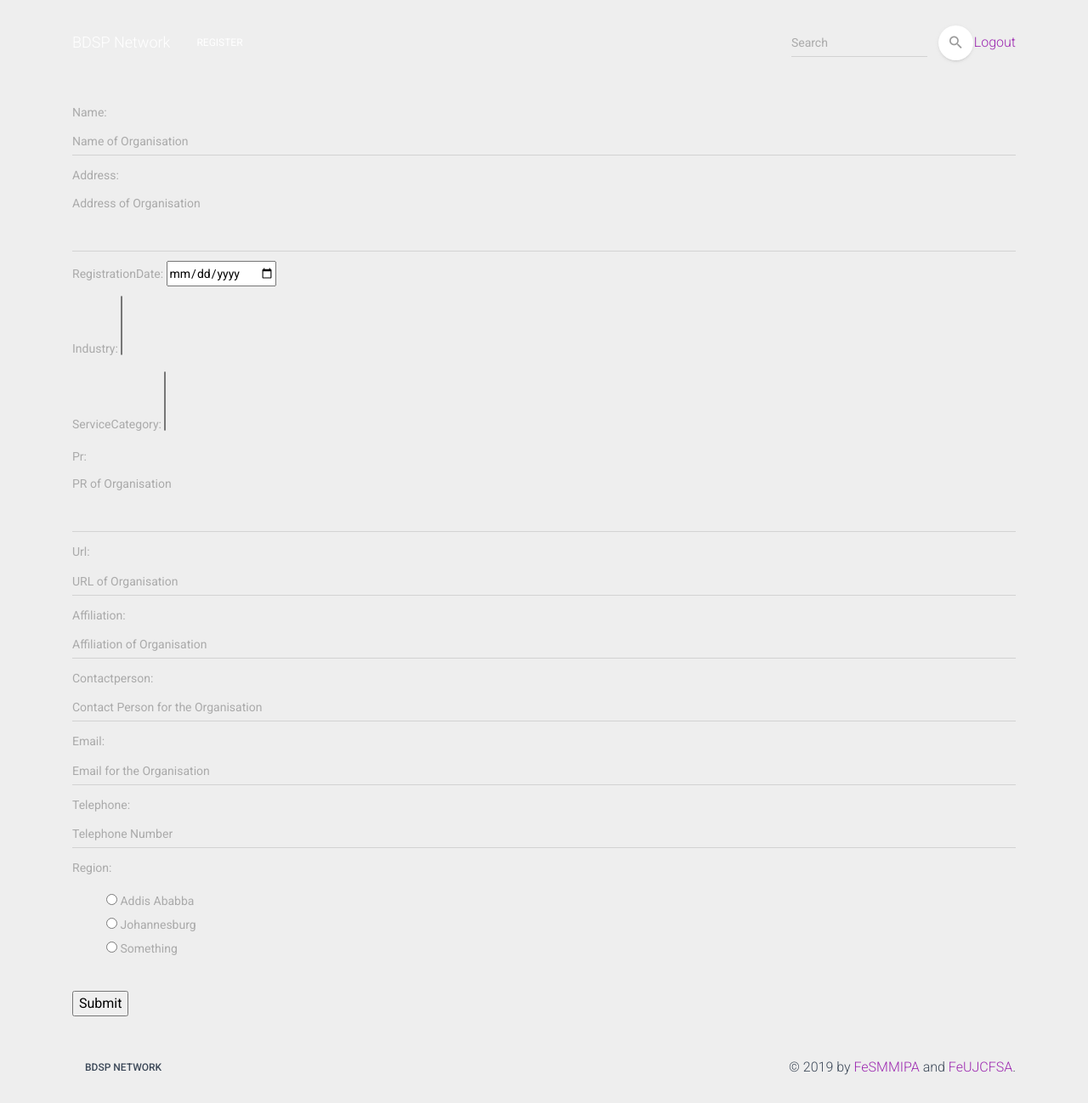
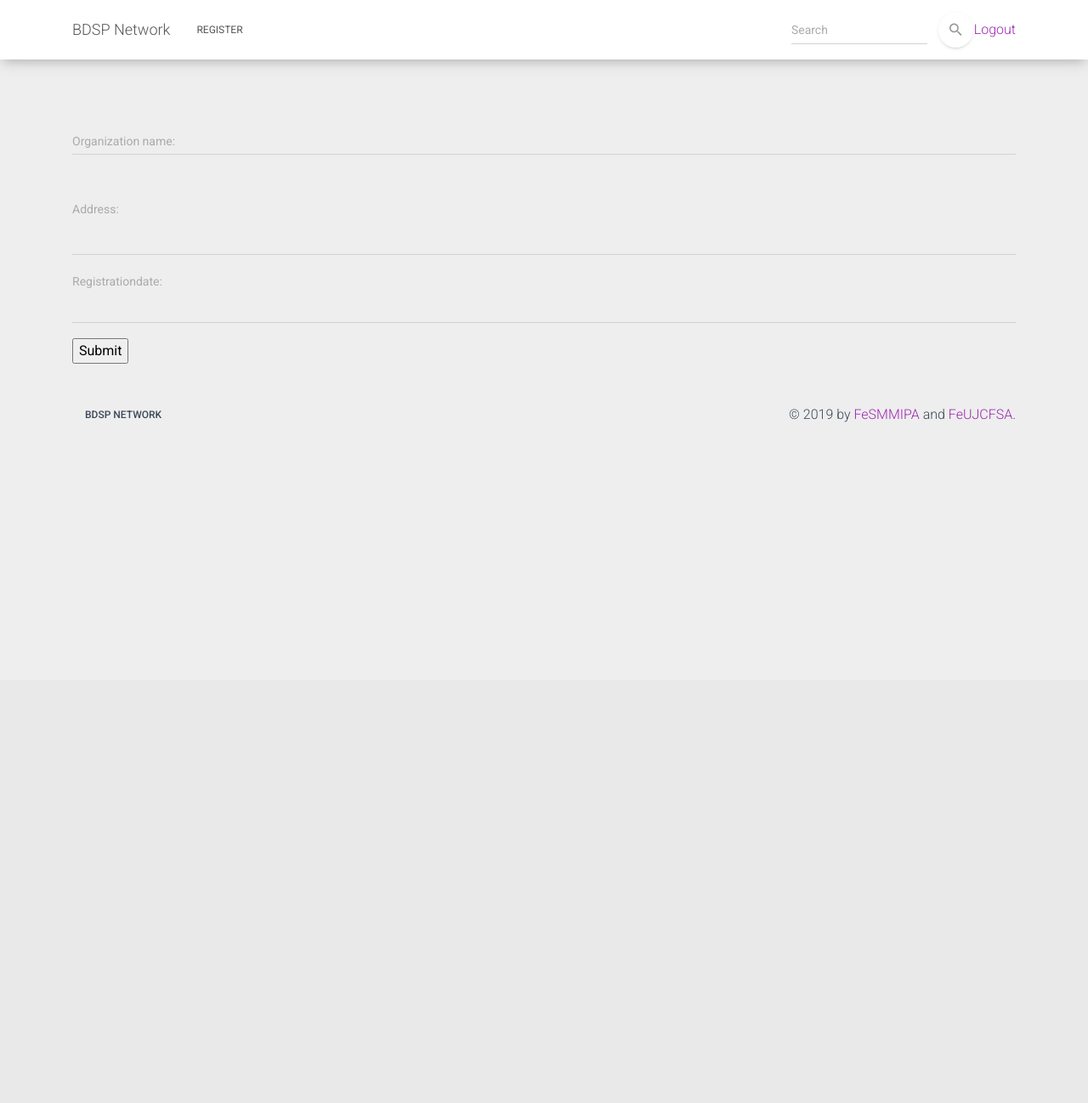
Before and after one commit to ShintaG3/bdsp, a Django app: page /register in a window 1280 px wide. Shown: the whole page at 85% size. After the commit the page ends 497 px from the top, so only its background shows below. Run offline with Django 3.2, Linux system fonts and the light colour scheme; the visitor is signed in with stand-in values (Sample User, id 1); data that the repository does not hold is empty; some libraries are stand-ins or nearby versions.

Commit message:
update view for detail page design

```diff
--- a/index/forms.py
+++ b/index/forms.py
@@ -1,6 +1,7 @@
 from django.forms import ModelForm
 from django import forms
 from index.models import OrgBaseInfo, Service, Experience, Case, Industry, Region_data
+
 
 class ExperienceForm(ModelForm):
     class Meta:
@@ -55,6 +56,7 @@ class ServiceForm(ModelForm):
         )
     )
 
+
 class CaseForm(ModelForm):
     class Meta:
         model = Case
@@ -78,26 +80,32 @@ class CaseForm(ModelForm):
         )
     )
 
+
 def region_data():
     return Region_data
+
 
 class OrgBaseInfoForm(ModelForm):
     class Meta:
         model = OrgBaseInfo
         fields = '__all__'
+
     Name = forms.CharField(
+        label='Organization name',
         widget=forms.TextInput(
             attrs={
                 "class": "form-control",
-                "placeholder": "Name of Organisation"
+                # "placeholder": "Name of Organisation"
+
             }
         )
     )
     Address = forms.CharField(
+        label='Address',
         widget=forms.Textarea(
             attrs={
                 "class": "form-control",
-                "placeholder": "Address of Organisation",
+                # "placeholder": "Address of Organisation",
                 'rows': 3
             }
         )
@@ -152,10 +160,20 @@ class OrgBaseInfoForm(ModelForm):
             }
         )
     )
-    Region = forms.ChoiceField(choices= region_data,
-        widget=forms.RadioSelect(
+    Region = forms.ChoiceField(choices=region_data,
+                               widget=forms.RadioSelect(
+                                   attrs={
+
+
+                                   }
+                               )
+                               )
+
+    RegistrationDate = forms.CharField(
+        widget=forms.TextInput(
             attrs={
-
+                "class": "form-control datetimepicker",
+                "type": "text",
             }
         )
     )
--- a/index/templates/index/orgbaseinfo_form.html
+++ b/index/templates/index/orgbaseinfo_form.html
@@ -2,12 +2,13 @@
 {% block style %}
 {% load static %}
 <style media="screen">
-  #main_form, footer{
+  #main_form,
+  footer {
     position: relative;
     top: 15vh;
   }
 
-  ul{
+  ul {
     list-style-type: none;
     display: ruby-base-container;
   }
@@ -16,17 +17,46 @@
 
 {% block content %}
 <form action="" method="post" id="main_form">
-    {% csrf_token %}
-    <table class="form-group row">
-    {{ form.as_p }}
-    </table>
-    <input type="submit" value="Submit" />
+  {% csrf_token %}
+
+  <div class="form-group bmd-form-group">
+    <label class="bmd-label-floating">{{ form.Name.label_tag }}</label>
+    {{ form.Name }}
+  </div>
+  <div class="form-group bmd-form-group">
+    <label class="bmd-label-floating">{{ form.Address.label_tag }}</label>
+    {{ form.Address }}
+  </div>
+  <div class="form-group">
+    <label class="label-control">{{ form.RegistrationDate.label_tag }}</label>
+    {{ form.RegistrationDate }}
+  </div>
+
+  <input type="submit" value="Submit" />
 </form>
 
 {% endblock %}
 
 {% block script %}
 <script>
+  $('.datetimepicker').datetimepicker({
+    icons: {
+      time: "fa fa-clock-o",
+      date: "fa fa-calendar",
+      up: "fa fa-chevron-up",
+      down: "fa fa-chevron-down",
+      previous: 'fa fa-chevron-left',
+      next: 'fa fa-chevron-right',
+      today: 'fa fa-screenshot',
+      clear: 'fa fa-trash',
+      close: 'fa fa-remove'
+    },
+    format: 'L'
+
+  });
+</script>
+
+<!-- <script>
   $('#id_RegistrationDate').attr("type", "date");
-</script>
+</script> -->
 {% endblock %}
--- a/index/views.py
+++ b/index/views.py
@@ -109,10 +109,12 @@ class CaseCreate(LoginRequiredMixin, CreateView):
     #fields = '__all__'
     form_class = CaseForm
 
+
 class CaseUpdate(LoginRequiredMixin, UpdateView):
     model = Case
     #fields = ['ServiceCategory', 'Contents', 'Result']
     form_class = CaseForm
+
 
 @login_required
 def CaseDelete(request, pk):
@@ -150,4 +152,10 @@ class OrgbaseInfoCreate(LoginRequiredMixin, CreateView):
 class OrgBaseInfoUpdate(LoginRequiredMixin, UpdateView):
     model = OrgBaseInfo
     form_class = OrgBaseInfoForm
-    # fields = '__all__'
+    context_object_name = 'org'
+    template = 'orgbaseinfor_form.html'
+
+    def get_success_url(self):
+        id = self.kwargs['pk']
+        print(id)
+        return reverse_lazy('details', kwargs={'id': id})
```
